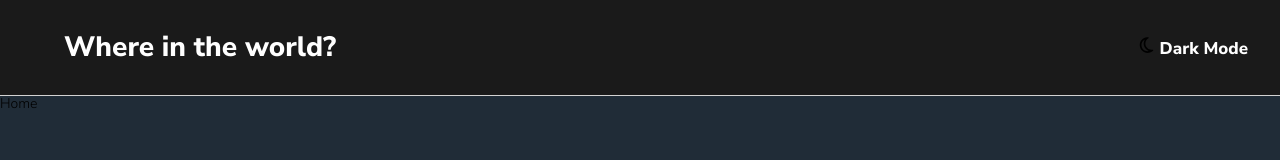
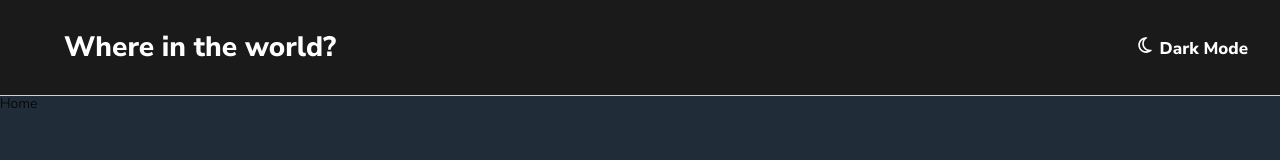
Before and after one commit to remmji/countries-api, a React (Create React App) app: page / in a window 1280 px wide. Both pictures are taken after a click on the button "Dark Mode". Shown: the top 160 px of the page. Built offline with nearby package versions, Linux system fonts and the light colour scheme.

Commit message:
Update Header.js

```diff
--- a/src/components/Header.js
+++ b/src/components/Header.js
@@ -26,8 +26,14 @@ font-weight: 800;
 padding-inline: 2.5vw;
 cursor: pointer;
 `
+const ModeIcon = styled.svg`
+  width: 20px;
+  height: 18px;
+  fill: ${props => props.theme.text};
+`
+
 const modeIcon =
-<svg xmlns="http://www.w3.org/2000/svg" viewBox="0 0 384 512" width='17' height='18' ><path d="M144.7 98.7c-21 34.1-33.1 74.3-33.1 117.3c0 98 62.8 181.4 150.4 211.7c-12.4 2.8-25.3 4.3-38.6 4.3C126.6 432 48 353.3 48 256c0-68.9 39.4-128.4 96.8-157.3zm62.1-66C91.1 41.2 0 137.9 0 256C0 379.7 100 480 223.5 480c47.8 0 92-15 128.4-40.6c1.9-1.3 3.7-2.7 5.5-4c4.8-3.6 9.4-7.4 13.9-11.4c2.7-2.4 5.3-4.8 7.9-7.3c5-4.9 6.3-12.5 3.1-18.7s-10.1-9.7-17-8.5c-3.7 .6-7.4 1.2-11.1 1.6c-5 .5-10.1 .9-15.3 1c-1.2 0-2.5 0-3.7 0c-.1 0-.2 0-.3 0c-96.8-.2-175.2-78.9-175.2-176c0-54.8 24.9-103.7 64.1-136c1-.9 2.1-1.7 3.2-2.6c4-3.2 8.2-6.2 12.5-9c3.1-2 6.3-4 9.6-5.8c6.1-3.5 9.2-10.5 7.7-17.3s-7.3-11.9-14.3-12.5c-3.6-.3-7.1-.5-10.7-.6c-2.7-.1-5.5-.1-8.2-.1c-3.3 0-6.5 .1-9.8 .2c-2.3 .1-4.6 .2-6.9 .4z"/></svg>
+<svg xmlns="http://www.w3.org/2000/svg" viewBox="0 0 384 512" ><path d="M144.7 98.7c-21 34.1-33.1 74.3-33.1 117.3c0 98 62.8 181.4 150.4 211.7c-12.4 2.8-25.3 4.3-38.6 4.3C126.6 432 48 353.3 48 256c0-68.9 39.4-128.4 96.8-157.3zm62.1-66C91.1 41.2 0 137.9 0 256C0 379.7 100 480 223.5 480c47.8 0 92-15 128.4-40.6c1.9-1.3 3.7-2.7 5.5-4c4.8-3.6 9.4-7.4 13.9-11.4c2.7-2.4 5.3-4.8 7.9-7.3c5-4.9 6.3-12.5 3.1-18.7s-10.1-9.7-17-8.5c-3.7 .6-7.4 1.2-11.1 1.6c-5 .5-10.1 .9-15.3 1c-1.2 0-2.5 0-3.7 0c-.1 0-.2 0-.3 0c-96.8-.2-175.2-78.9-175.2-176c0-54.8 24.9-103.7 64.1-136c1-.9 2.1-1.7 3.2-2.6c4-3.2 8.2-6.2 12.5-9c3.1-2 6.3-4 9.6-5.8c6.1-3.5 9.2-10.5 7.7-17.3s-7.3-11.9-14.3-12.5c-3.6-.3-7.1-.5-10.7-.6c-2.7-.1-5.5-.1-8.2-.1c-3.3 0-6.5 .1-9.8 .2c-2.3 .1-4.6 .2-6.9 .4z"/></svg>
 
 
 
@@ -36,7 +42,7 @@ const Header = ({handleTheme}) => {
   return (
     <HeaderContainer>
         <h1>Where in the world?</h1>
-        <ThemeButton onClick={handleTheme}>{modeIcon} Dark Mode</ThemeButton>
+        <ThemeButton onClick={handleTheme}><ModeIcon>{modeIcon}</ModeIcon> Dark Mode</ThemeButton>
 
     </HeaderContainer>
   )
```
